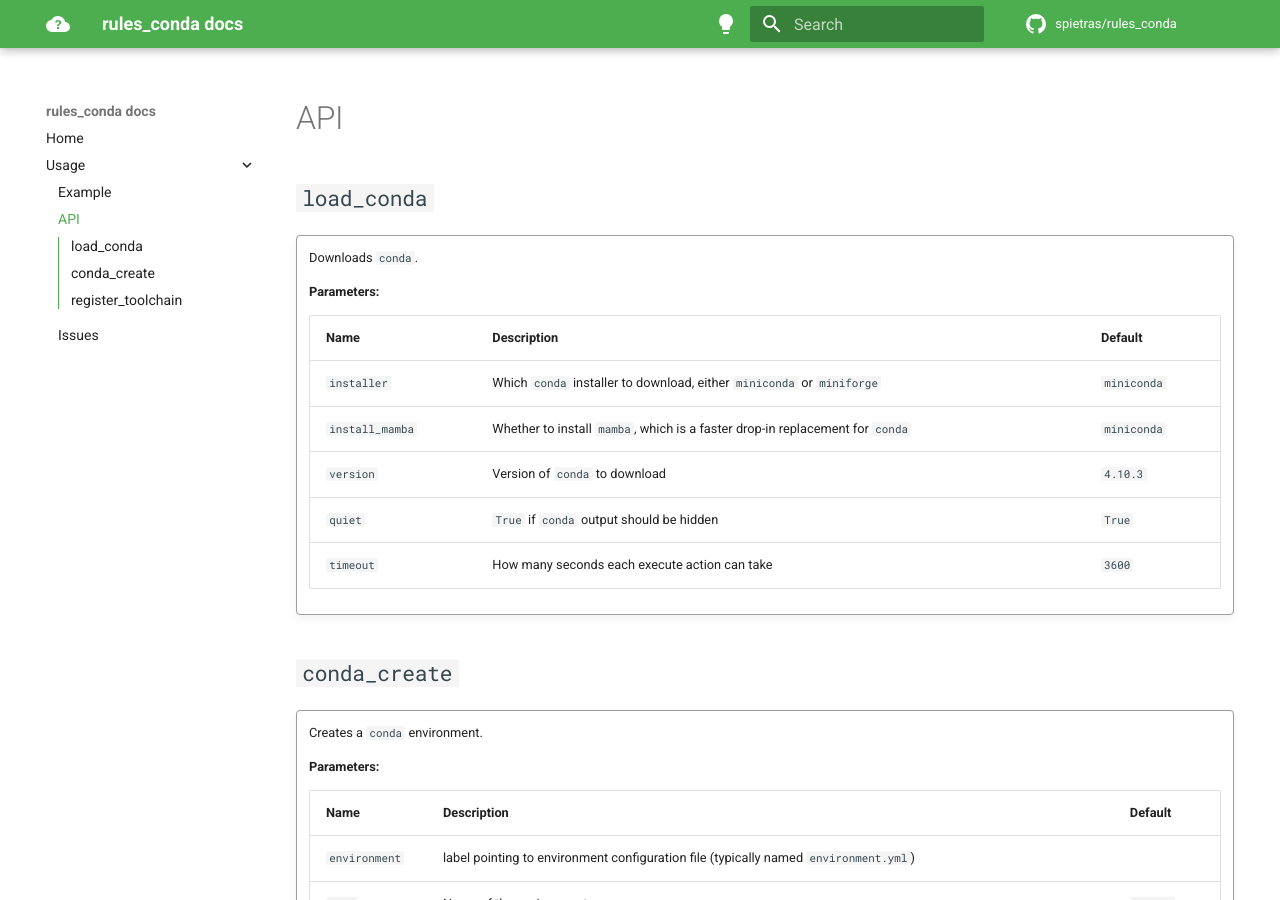
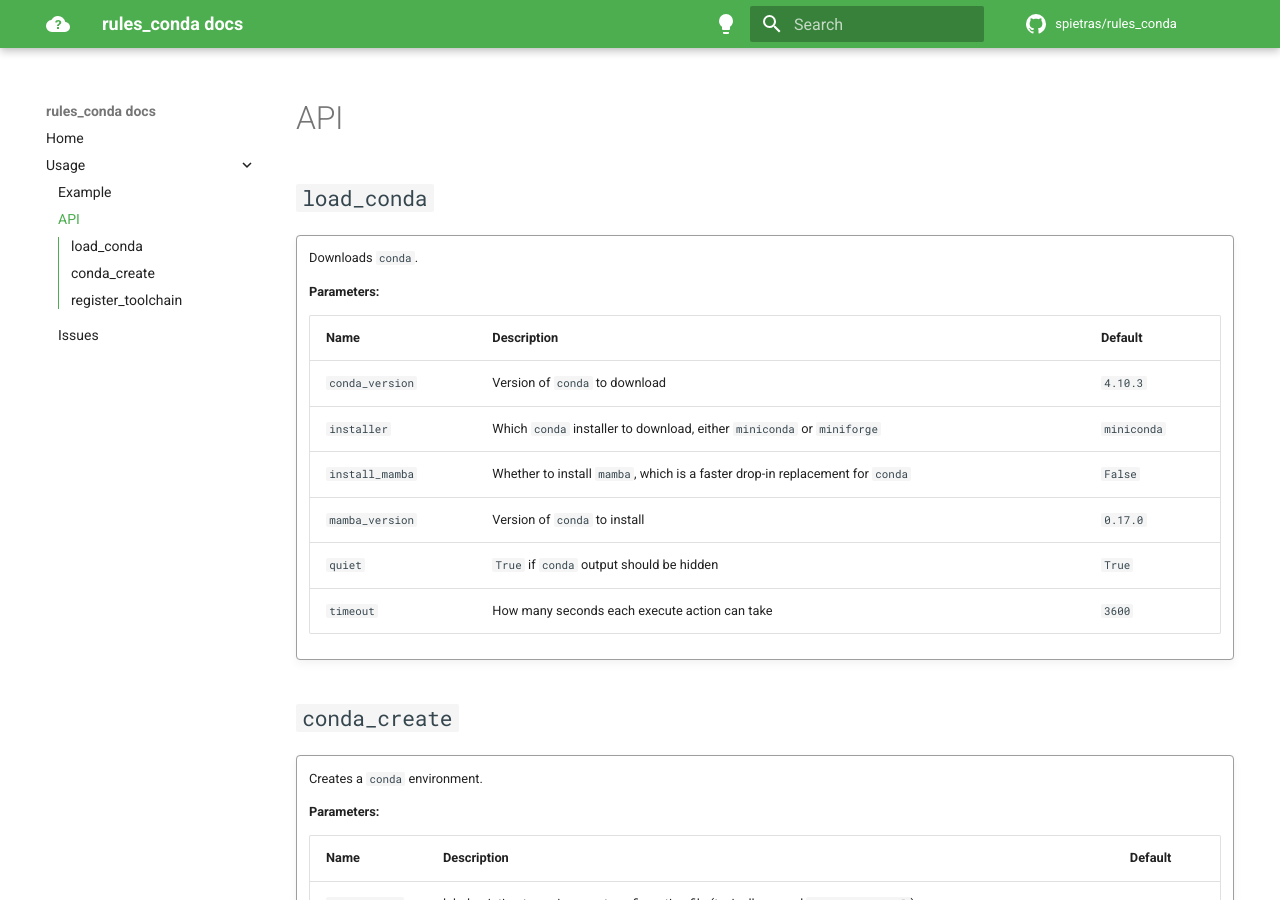
Before and after one commit to spietras/rules_conda, an MkDocs documentation site: the page built from docs/docs/usage/api.md, in a window 1280 px wide and 900 px high. Built offline with MkDocs 1.6.1 and Material for MkDocs 9.7.7, drawn with Linux system fonts in a browser that asks for light colours; comment, search, counter and statistics services are not loaded.

Commit message:
fix docs and formatting

```diff
--- a/docs/docs/usage/api.md
+++ b/docs/docs/usage/api.md
@@ -10,9 +10,10 @@
 
     | Name            | Description                                                                                | Default                |
     | --------------- | ------------------------------------------------------------------------------------------ | ---------------------- |
+    | `conda_version` | Version of `conda` to download                                                             | `4.10.3`               |
     | `installer`     | Which `conda` installer to download, either `miniconda` or `miniforge`                     | `miniconda`            |
-    | `install_mamba` | Whether to install `mamba`, which is a faster drop-in replacement for `conda`              | `miniconda`            |
-    | `version`       | Version of `conda` to download                                                             | `4.10.3`               |
+    | `install_mamba` | Whether to install `mamba`, which is a faster drop-in replacement for `conda`              | `False`                |
+    | `mamba_version` | Version of `conda` to install                                                              | `0.17.0`               |
     | `quiet`         | `True` if `conda` output should be hidden                                                  | `True`                 |
     | `timeout`       | How many seconds each execute action can take                                              | `3600`                 |
 
```
Also changed, not shown: 4 other files.
